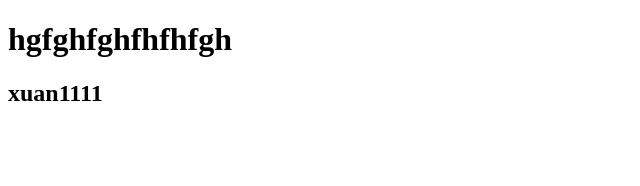
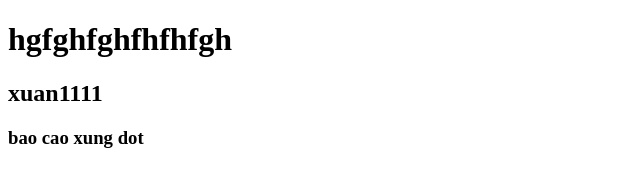
Before and after one commit to xuanhoang1905/hoangxuan, a plain HTML site: page index.html in a window 1280 px wide. Shown: the whole page, without its empty margins (0-640 px from the left). Drawn offline with Linux system fonts and the light colour scheme.

Commit message:
Update index.html

```diff
--- a/index.html
+++ b/index.html
@@ -9,5 +9,6 @@
 <body>
     <h1>hgfghfghfhfhfgh</h1>
     <h2>xuan1111</h2>
+    <h3>bao cao xung dot</h3>
 </body>
 </html>
```
